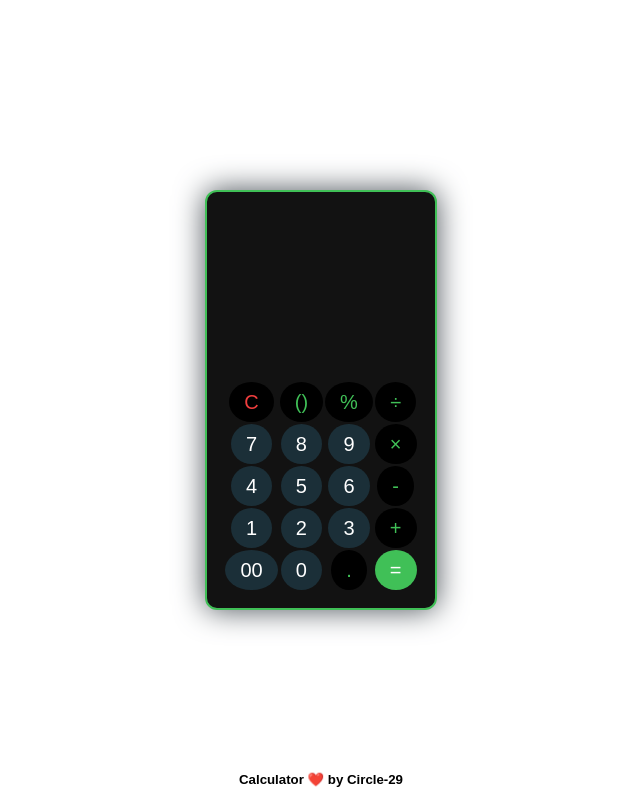
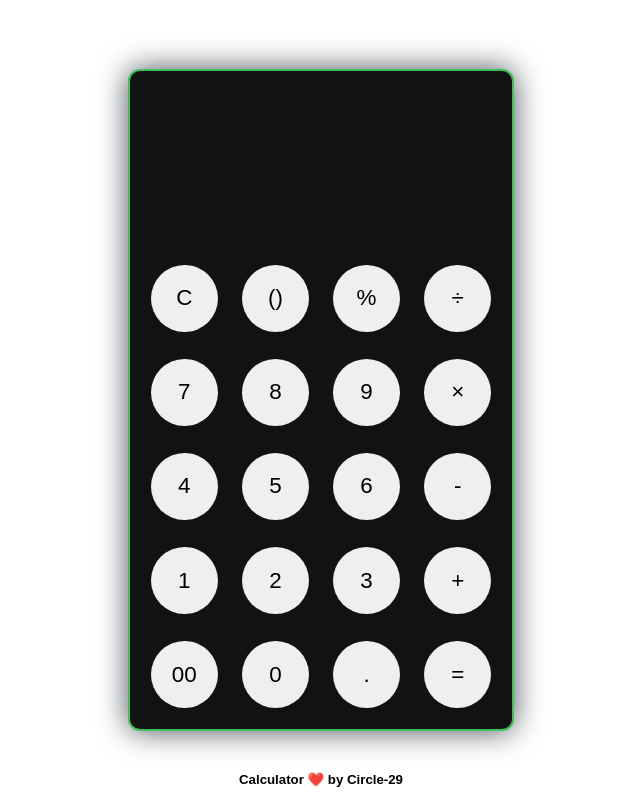
Before and after one commit to LoveKomolafe/Calculator-App, a plain HTML site: page index.html in a window 1280 px wide. Shown: the whole page, without its empty margins (319-959 px from the left). Drawn offline with Linux system fonts and the light colour scheme.

Commit message:
Changed thehtml a bit and added some styles to the css

```diff
--- a/Assets/index.css
+++ b/Assets/index.css
@@ -88,7 +88,15 @@ body {
   height: 0.2em;
 }
 
-/* button {
+
+.row {
+  display: flex;
+  flex-direction: row;
+  gap: 15px;
+  justify-content: center;
+}
+
+button {
   height: 3em;
   width: 3em;
   border: 0;
@@ -96,108 +104,6 @@ body {
   margin: 0.2em;
   font-size: 1.4rem;
   cursor: pointer;
-} */
-
-.numbers {
-  background-color: var(--num-btn-bg-color);
-  color: var(--neutral-color);
-  border-radius: 50%;
-  padding: 15px;
-  height: 40px;
-  font-size: 20px;
-  justify-content: center;
-  text-align: center;
-  /* font-weight: bold; */
-  display: inline-flex;
-  flex-direction: column;
-  align-items: center;
-  cursor: pointer;
-  border: none;
-}
-
-.operators {
-  background-color: var(--op-btn-bg-color);
-  color: var(--green-2);
-  border-radius: 50%;
-  padding: 15px;
-  height: 40px;
-  font-size: 20px;
-  justify-content: center;
-  text-align: center;
-  /* font-weight: bold; */
-  display: inline-flex;
-  flex-direction: column;
-  align-items: center;
-  cursor: pointer;
-  border: none;
-}
-
-.equals-to {
-  background-color: var(--green-2);
-  color: var(--neutral-color);
-  border-radius: 50%;
-  padding: 15px;
-  height: 40px;
-  font-size: 20px;
-  justify-content: center;
-  text-align: center;
-  /* font-weight: bold; */
-  display: inline-flex;
-  flex-direction: column;
-  align-items: center;
-  cursor: pointer;
-  border: none;
-}
-
-.bracket {
-  background-color: var(--op-btn-bg-color);
-  color: var(--green-2);
-  border-radius: 50%;
-  padding: 15px;
-  height: 40px;
-  font-size: 20px;
-  justify-content: center;
-  text-align: center;
-  /* font-weight: bold; */
-  display: inline-flex;
-  flex-direction: column;
-  align-items: center;
-  cursor: pointer;
-  border: none;
-}
-
-.clear {
-  background-color: var(--op-btn-bg-color);
-  color: var(--red-1);
-  border-radius: 50%;
-  padding: 15px;
-  height: 40px;
-  font-size: 20px;
-  justify-content: center;
-  text-align: center;
-  /* font-weight: bold; */
-  display: inline-flex;
-  flex-direction: column;
-  align-items: center;
-  cursor: pointer;
-  border: none;
-}
-
-.decimal {
-  background-color: var(--op-btn-bg-color);
-  color: var(--neutral-color);
-  border-radius: 50%;
-  padding: 15px;
-  height: 40px;
-  font-size: 20px;
-  justify-content: center;
-  text-align: center;
-  /* font-weight: bold; */
-  display: inline-flex;
-  flex-direction: column;
-  align-items: center;
-  cursor: pointer;
-  border: none;
 }
 
 .text-h5 {
--- a/index.html
+++ b/index.html
@@ -20,42 +20,46 @@
 
 
         <div class="buttons">
-            <table>
 
+            <div class="row">
+                <button>C</button>
+                <button>()</button>
+                <button>%</button>
+                <button>&divide;</button>
+            </div>
+            <br>
 
-                <tr>
-                    <td><button id='clear_result' value="c" onclick="clearScreen()" class="clear">C</button></td>
-                    <td><button value="()" onclick="display('()')" class="bracket">()</button></td>
-                    <td><button value="%" onclick="display('%')" class="operators">%</button></td>
-                    <td><button value="&divide;" onclick="display('/')" class="operators">&divide;</button></td>
-                </tr>
-                <tr>
-                    <td><button value="7" onclick="display('7')" class="numbers">7</value=></button></td>
-                    <td><button value="8" onclick="display('8')" class="numbers">8</button></td>
-                    <td><button value="9" onclick="display('9')" class="numbers">9</button></td>
-                    <td><button value="&times;" onclick="display('*')" class="operators">&times;</button></td>
-                </tr>
-                <tr>
-                    <td><button value="4" onclick="display('4')" class="numbers">4</button></td>
-                    <td><button value="5" onclick="display('5')" class="numbers">5</button></td>
-                    <td><button value="6" onclick="display('6')" class="numbers">6</button></td>
-                    <td><button value="&minus;" onclick="display('-')" class="operators">-</button></td>
-                </tr>
-                <tr>
-                    <td><button value="1" onclick="display('1')" class="numbers">1</button></td>
-                    <td><button value="2" onclick="display('2')" class="numbers">2</button></td>
-                    <td><button value="3" onclick="display('3')" class="numbers">3</button></td>
-                    <td><button value="&plus;" onclick="display('+')" class="operators">+</button></td>
-                </tr>
-                <tr>
-                    <td><button value="00" onclick="display('00')" class="numbers">00</button></td>
-                    <td><button value="0" onclick="display('0')" class="numbers">0</button></td>
-                    <td><button value="." onclick="display('.')" class="operators">.</button></td>
-                    <td><button value="&equals;" onclick="display('=')" class="equals-to">=</button></td>
-                </tr>
+            <div class="row">
+                <button>7</button>
+                <button>8</button>
+                <button>9</button>
+                <button>&times;</button>
+            </div>
+            <br>
 
+            <div class="row">
+                <button>4</button>
+                <button>5</button>
+                <button>6</button>
+                <button>-</button>
+            </div>
+            <br>
 
-            </table>
+            <div class="row">
+                <button>1</button>
+                <button>2</button>
+                <button>3</button>
+                <button>+</button>
+            </div>
+            <br>
+
+            <div class="row">
+                <button>00</button>
+                <button>0</button>
+                <button>.</button>
+                <button>=</button>
+            </div>
+
         </div>
 
 
```
